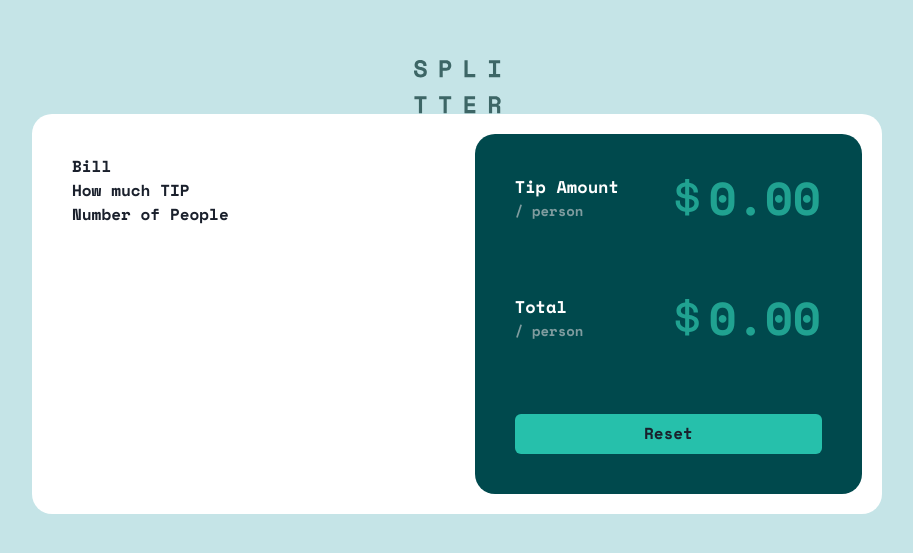
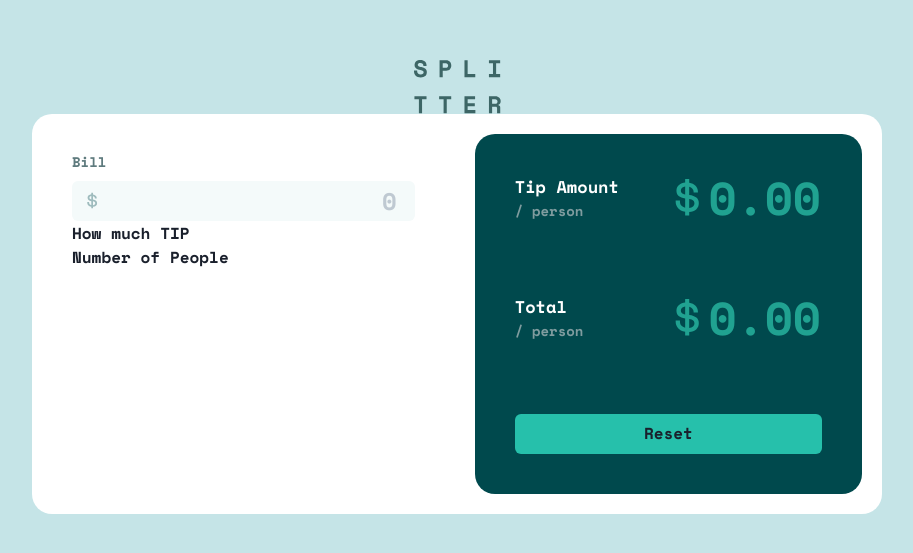
Before and after one commit to a-zajonc/tip-calculator-app, a React (Create React App) app: page / in a window 1280 px wide. Shown: the part 113-666 px from the top of the page, without its empty margins (183-1096 px from the left). Built offline with nearby package versions, Linux system fonts and the light colour scheme.

Commit message:
Add Bill Input

```diff
--- a/src/Components/BillInput/index.js
+++ b/src/Components/BillInput/index.js
@@ -1,5 +1,19 @@
-import { Box } from "@chakra-ui/react";
+import { Box, Heading, Input, InputGroup, InputLeftElement} from "@chakra-ui/react";
+import { dollarSign } from "../Images";
 
 export function BillInput() {
-    return <Box fontFamily="Space Mono">Bill</Box>
+    return <Box fontFamily="Space Mono">
+    <Heading fontFamily="Space Mono" fontSize="14px" color="#5E7A7D" pb="10px">
+        Bill
+        </Heading>
+        <InputGroup>
+        <InputLeftElement
+      pointerEvents='none'
+      children={dollarSign}
+    />
+        <Input variant="filled" color="#7F9C9F"
+_placeholder={{ opacity: 0.4}} focusBorderColor="#26C0AB"
+        backgroundColor="#F4FAFA"  fontSize="24px" placeholder="0" textAlign="end"/>
+        </InputGroup>
+        </Box>
 }
--- /dev/null
+++ b/src/Components/Images/index.js
@@ -0,0 +1,3 @@
+export const dollarSign = <svg xmlns="http://www.w3.org/2000/svg" width="11" height="17">
+    <path fill="#9EBBBD" d="M6.016 16.328v-1.464c1.232-.08 2.22-.444 2.964-1.092.744-.648 1.116-1.508 1.116-2.58v-.144c0-.992-.348-1.772-1.044-2.34-.696-.568-1.708-.932-3.036-1.092V4.184c.56.144 1.012.4 1.356.768.344.368.516.816.516 1.344v.288h1.824v-.432c0-.448-.088-.876-.264-1.284a3.783 3.783 0 00-.744-1.116A4.251 4.251 0 007.54 2.9a5.324 5.324 0 00-1.524-.492V.872H4.288V2.36a5.532 5.532 0 00-1.416.324c-.448.168-.84.392-1.176.672-.336.28-.604.616-.804 1.008-.2.392-.3.844-.3 1.356v.144c0 .96.316 1.708.948 2.244.632.536 1.548.884 2.748 1.044v3.912c-.704-.16-1.248-.472-1.632-.936-.384-.464-.576-1.08-.576-1.848v-.288H.256v.576c0 .464.08.924.24 1.38.16.456.404.88.732 1.272.328.392.744.728 1.248 1.008s1.108.476 1.812.588v1.512h1.728zM4.288 7.424c-.688-.128-1.164-.332-1.428-.612-.264-.28-.396-.644-.396-1.092 0-.464.176-.832.528-1.104.352-.272.784-.448 1.296-.528v3.336zm1.728 5.712V9.344c.768.128 1.328.328 1.68.6.352.272.528.688.528 1.248 0 .544-.196.984-.588 1.32-.392.336-.932.544-1.62.624z"/>
+    </svg>
```
